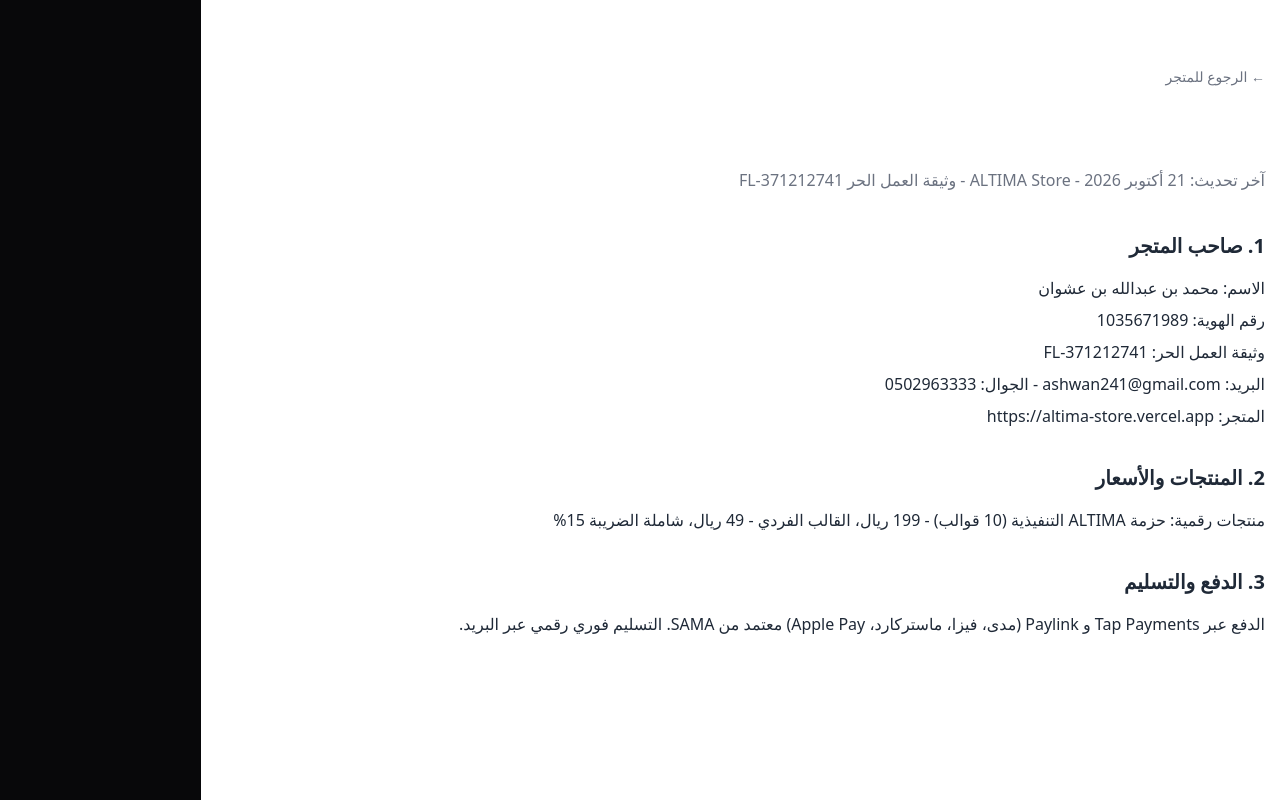
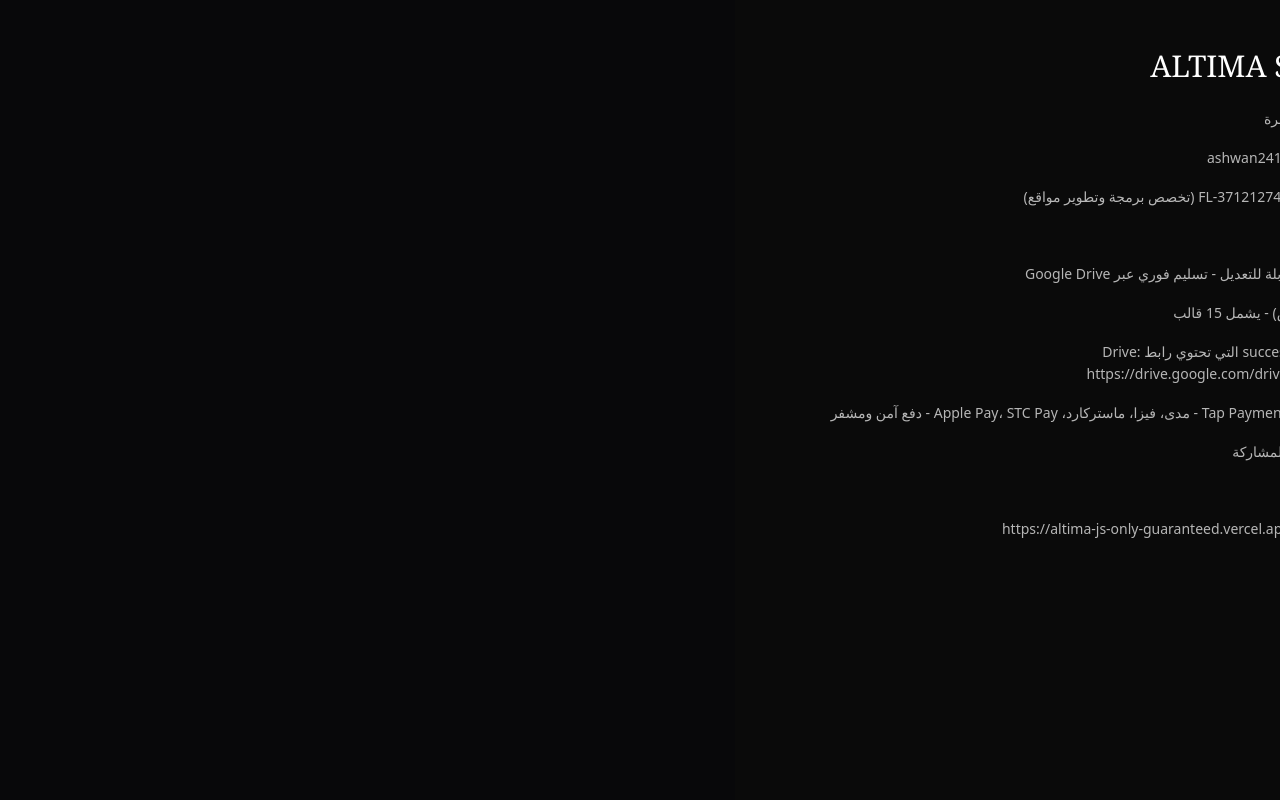
Before and after one commit to altima261/altima-store, a Next.js app: page /terms in a window 1280 px wide. Built offline with nearby package versions, Linux system fonts and the light colour scheme.

Commit message:
Update page.tsx

```diff
--- a/app/terms/page.tsx
+++ b/app/terms/page.tsx
@@ -1,28 +1,21 @@
 export default function TermsPage() {
   return (
-    <div className="min-h-screen bg-white" dir="rtl">
-      <div className="max-w-4xl mx-auto px-6 py-16">
-        <div className="mb-8">
-          <a href="/" className="text-sm text-gray-500 hover:text-black">← الرجوع للمتجر</a>
-        </div>
-        <h1 className="text-4xl font-black mb-2">الشروط والأحكام</h1>
-        <p className="text-gray-500 mb-10">آخر تحديث: 21 أكتوبر 2026 - ALTIMA Store - وثيقة العمل الحر FL-371212741</p>
-
-        <div className="space-y-8 text- leading-8 text-gray-800">
-          <section>
-            <h2 className="text-xl font-bold mb-3">1. صاحب المتجر</h2>
-            <p>الاسم: محمد بن عبدالله بن عشوان<br/>رقم الهوية: 1035671989<br/>وثيقة العمل الحر: FL-371212741<br/>البريد: ashwan241@gmail.com - الجوال: 0502963333<br/>المتجر: https://altima-store.vercel.app</p>
-          </section>
-          <section>
-            <h2 className="text-xl font-bold mb-3">2. المنتجات والأسعار</h2>
-            <p>منتجات رقمية: حزمة ALTIMA التنفيذية (10 قوالب) - 199 ريال، القالب الفردي - 49 ريال، شاملة الضريبة 15%</p>
-          </section>
-          <section>
-            <h2 className="text-xl font-bold mb-3">3. الدفع والتسليم</h2>
-            <p>الدفع عبر Tap Payments و Paylink (مدى، فيزا، ماستركارد، Apple Pay) معتمد من SAMA. التسليم فوري رقمي عبر البريد.</p>
-          </section>
-        </div>
+    <main dir="rtl" className="min-h-screen bg-[#0a0a0a] text-white px-6 py-12 max-w-4xl mx-auto">
+      <h1 className="text-3xl font-serif">الشروط والأحكام - ALTIMA STORE</h1>
+      <div className="mt-6 space-y-4 text-white/70 leading-relaxed text-sm">
+        <p><b className="text-white">اسم المتجر:</b> ALTIMA - مصنع قوالب سير ذاتية تنفيذية فاخرة</p>
+        <p><b className="text-white">المالك:</b> محمد بن عشوان - ashwan241@gmail.com - 0502836333</p>
+        <p><b className="text-white">المنشأة:</b> رقم المنشأة 1035611989 - وثيقة العمل الحر FL-371212741 (تخصص برمجة وتطوير مواقع)</p>
+        <p><b className="text-white">العنوان:</b> الهفوف، المملكة العربية السعودية</p>
+        <p><b className="text-white">المنتج:</b> 15 قالب سيرة ذاتية تنفيذية فاخرة بصيغة Word قابلة للتعديل - تسليم فوري عبر Google Drive</p>
+        <p><b className="text-white">السعر:</b> 249 ر.س للباقة الكاملة (القيمة الأصلية 1290 ر.س) - يشمل 15 قالب</p>
+        <p><b className="text-white">التسليم:</b> فوري بعد الدفع - يتم تحويل العميل تلقائياً إلى /success التي تحتوي رابط Drive: https://drive.google.com/drive/folders/1iyo_1gS593ge8_3o9Ns3zRgwxbb_MbTz</p>
+        <p><b className="text-white">الدفع:</b> عبر Tap Payments (ID: 68090875 - ALTIMASTOREKSA261) - مدى، فيزا، ماستركارد، Apple Pay، STC Pay - دفع آمن ومشفر</p>
+        <p><b className="text-white">الاستخدام:</b> للاستخدام الشخصي فقط، يمنع إعادة البيع أو المشاركة</p>
+        <p><b className="text-white">الدعم:</b> واتساب 0502836333 - رد خلال 24 ساعة</p>
+        <p><b className="text-white">الدومين الرسمي:</b> https://altima-store.vercel.app و https://altima-js-only-guaranteed.vercel.app</p>
+        <p className="text-xs text-white/40 mt-8">آخر تحديث: 29 أكتوبر 2026 - ALTIMA STORE</p>
       </div>
-    </div>
-  )
+    </main>
+  );
 }
```
